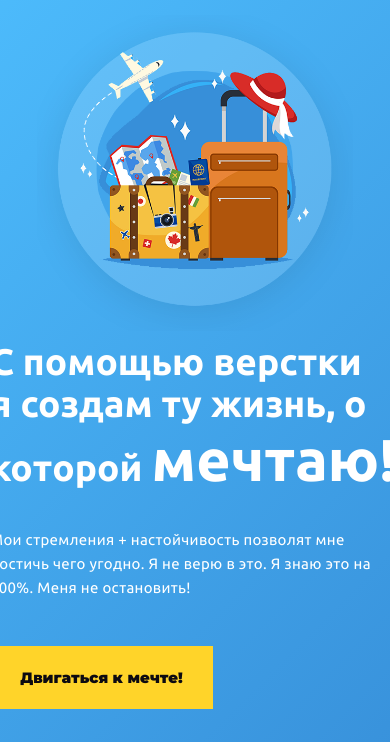
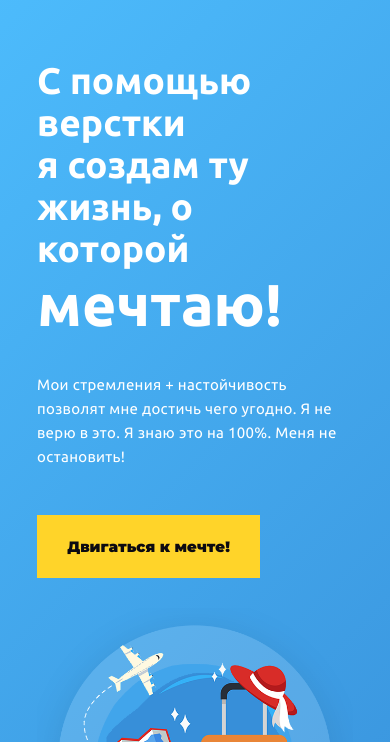
Before and after one commit to fongradnastya/Adaptive-landing, a plain HTML site: page index.html in a window 390 px wide. Shown: the part 102-844 px from the top of the page. Drawn offline with Linux system fonts and the light colour scheme.

Commit message:
Adopted for mobile

```diff
--- a/css/style.css
+++ b/css/style.css
@@ -73,15 +73,13 @@ P {
 }
 
 .aspiration{
-    width: 410px;
+    max-width: 410px;
     padding-top: 20px;
 }
 
 .travel {
     padding-top: 15px;
 }
-
-
 
 .future {
     padding-top: 111px;
@@ -162,7 +160,7 @@ P {
     }
 
     .travel {
-        width: 70%;
+        width: 80%;
     }
 
     .profit {
@@ -211,4 +209,19 @@ P {
     .container {
         width: 90%;
     }
+    .offer {
+        margin-top: 60px;
+        width: 90%;;
+    }
+
+    .travel {
+        margin-top: 15px;
+    }
+    .input, .btn_form {
+        width: 280px;
+    }
+
+    .wrapper {
+        flex-direction: column;
+    }
 }
--- a/index.html
+++ b/index.html
@@ -18,7 +18,7 @@
                         С помощью верстки<br>я создам ту жизнь, о которой <span>мечтаю!</span>
                     </h1>
                     <p class="aspiration">
-                        Мои стремления + настойчивость позволят мне <br>достичь чего угодно.
+                        Мои стремления + настойчивость позволят мне достичь чего угодно.
                         Я не верю в это. Я знаю это на 100%. Меня не остановить!
                     </p>
                     <a href="#" class="button">Двигаться к мечте!</a>
```
